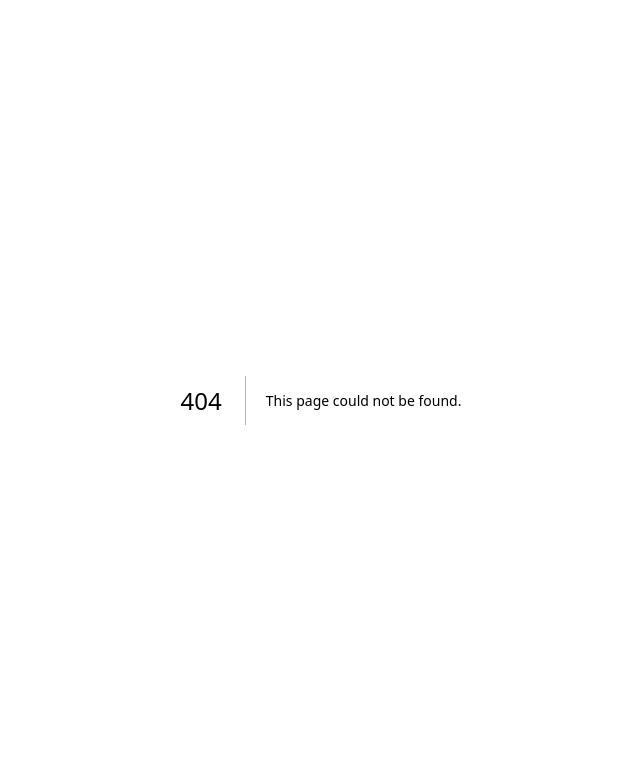
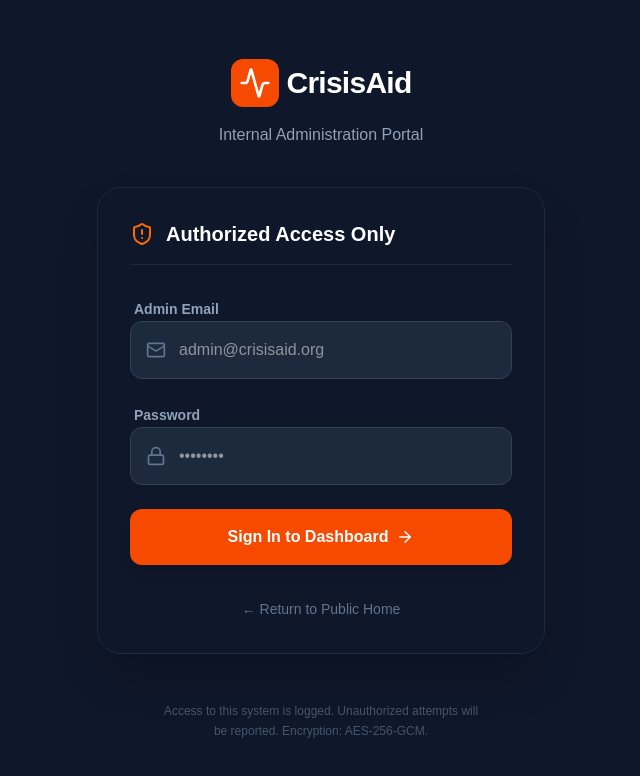
Before and after one commit to DIFoundation/CrisisAid, a Next.js app in the folder frontend/: page /login in a window 1280 px wide. Before the commit this address had no page. Shown: the top 776 px of the page, without its empty margins (319-959 px from the left). Built offline with nearby package versions, Linux system fonts and the light colour scheme.

Commit message:
login page

```diff
--- /dev/null
+++ b/frontend/src/app/login/page.tsx
@@ -0,0 +1,77 @@
+import React from 'react';
+import { ShieldAlert, Lock, Mail, ArrowRight, Activity } from 'lucide-react';
+import Link from 'next/link';
+
+export default function AdminLogin() {
+  return (
+    <div className="min-h-screen bg-[#0F172A] flex flex-col justify-center items-center px-6">
+      {/* Brand Identity */}
+      <div className="mb-10 text-center">
+        <div className="flex items-center justify-center gap-2 mb-4">
+          <div className="bg-orange-600 p-2 rounded-xl">
+            <Activity size={32} className="text-white" />
+          </div>
+          <span className="text-3xl font-bold tracking-tight text-white">CrisisAid</span>
+        </div>
+        <p className="text-slate-400 font-medium">Internal Administration Portal</p>
+      </div>
+
+      {/* Login Card */}
+      <div className="w-full max-w-md bg-slate-900 border border-slate-800 rounded-3xl p-8 shadow-2xl">
+        <div className="flex items-center gap-3 mb-8 pb-4 border-b border-slate-800">
+          <ShieldAlert className="text-orange-500" size={24} />
+          <h2 className="text-xl font-bold text-white">Authorized Access Only</h2>
+        </div>
+
+        <form className="space-y-6">
+          {/* Email Field */}
+          <div className="space-y-2">
+            <label className="text-sm font-semibold text-slate-400 ml-1">Admin Email</label>
+            <div className="relative">
+              <Mail className="absolute left-4 top-1/2 -translate-y-1/2 text-slate-500" size={20} />
+              <input
+                type="email"
+                placeholder="admin@crisisaid.org"
+                className="w-full bg-slate-800 border border-slate-700 rounded-xl pl-12 pr-4 py-4 focus:ring-2 focus:ring-orange-500 outline-none transition text-white"
+              />
+            </div>
+          </div>
+
+          {/* Password Field */}
+          <div className="space-y-2">
+            <label className="text-sm font-semibold text-slate-400 ml-1">Password</label>
+            <div className="relative">
+              <Lock className="absolute left-4 top-1/2 -translate-y-1/2 text-slate-500" size={20} />
+              <input
+                type="password"
+                placeholder="••••••••"
+                className="w-full bg-slate-800 border border-slate-700 rounded-xl pl-12 pr-4 py-4 focus:ring-2 focus:ring-orange-500 outline-none transition text-white"
+              />
+            </div>
+          </div>
+
+          {/* Action Button */}
+          <Link
+            href="/admin"
+            className="w-full py-4 bg-orange-600 hover:bg-orange-700 text-white font-bold rounded-xl shadow-lg transition-all flex items-center justify-center gap-2 group"
+          >
+            Sign In to Dashboard
+            <ArrowRight size={18} className="group-hover:translate-x-1 transition-transform" />
+          </Link>
+        </form>
+
+        <div className="mt-8 text-center">
+          <Link href="/" className="text-sm text-slate-500 hover:text-slate-300 transition">
+            ← Return to Public Home
+          </Link>
+        </div>
+      </div>
+
+      {/* Security Footer */}
+      <p className="mt-12 text-xs text-slate-600 max-w-xs text-center leading-relaxed">
+        Access to this system is logged. Unauthorized attempts will be reported.
+        Encryption: AES-256-GCM.
+      </p>
+    </div>
+  );
+}
```
